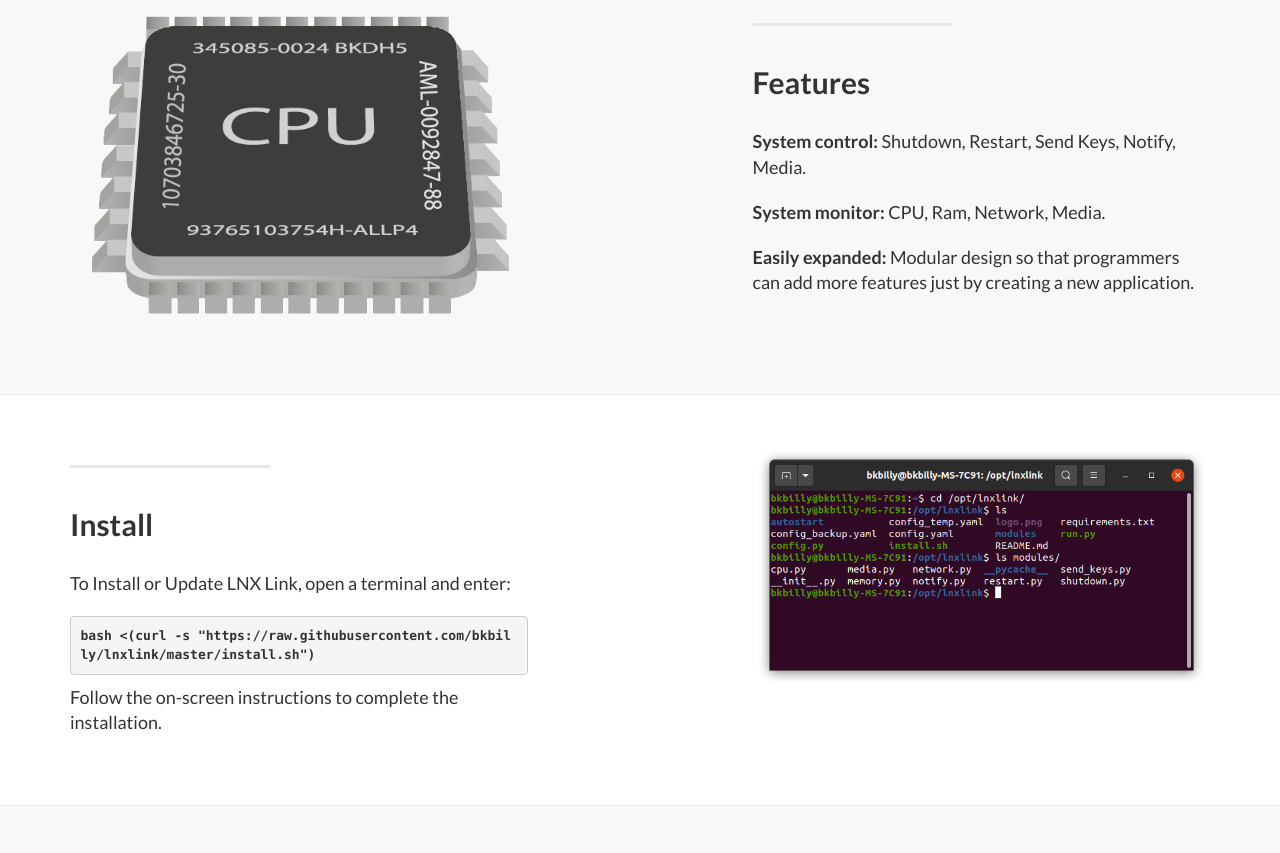
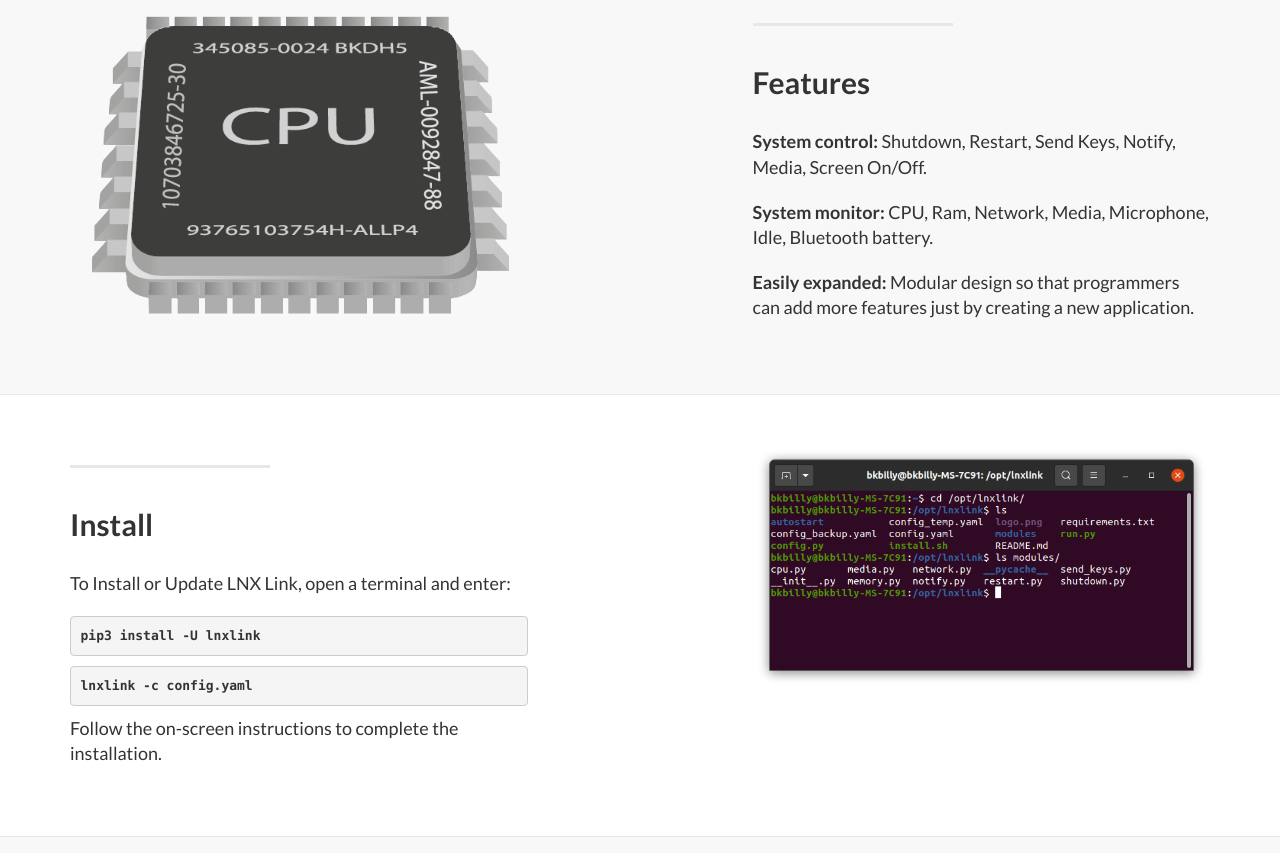
Before and after one commit to bkbilly/lnxlink, a plain HTML site: page index.html in a window 1280 px wide. Shown: the part 819-1672 px from the top of the page. Drawn offline with Linux system fonts and the light colour scheme.

Commit message:
Update index.html

```diff
--- a/index.html
+++ b/index.html
@@ -132,8 +132,8 @@
                     <hr class="section-heading-spacer">
                     <div class="clearfix"></div>
                     <h2 class="section-heading">Features</h2>
-                    <p class="lead"><b>System control: </b> Shutdown, Restart, Send Keys, Notify, Media.</p>
-                    <p class="lead"><b>System monitor: </b> CPU, Ram, Network, Media.</p>
+                    <p class="lead"><b>System control: </b> Shutdown, Restart, Send Keys, Notify, Media, Screen On/Off.</p>
+                    <p class="lead"><b>System monitor: </b> CPU, Ram, Network, Media, Microphone, Idle, Bluetooth battery.</p>
                     <p class="lead"><b>Easily expanded: </b> Modular design so that programmers can add more features just by creating a new application.</p>
 
                 </div>
@@ -160,7 +160,8 @@
                     <div class="clearfix"></div>
                     <h2 class="section-heading">Install</h2>
                     <p class="lead">To Install or Update LNX Link, open a terminal and enter:</p>
-                    <pre><code>bash <(curl -s "https://raw.githubusercontent.com/bkbilly/lnxlink/master/install.sh")</code></pre>
+                    <pre><code>pip3 install -U lnxlink</code></pre>
+                    <pre><code>lnxlink -c config.yaml</code></pre>
                     <p class="lead">Follow the on-screen instructions to complete the installation.</p>
                 </div>
                 <div class="col-lg-5 col-lg-offset-2 col-sm-6">
```
